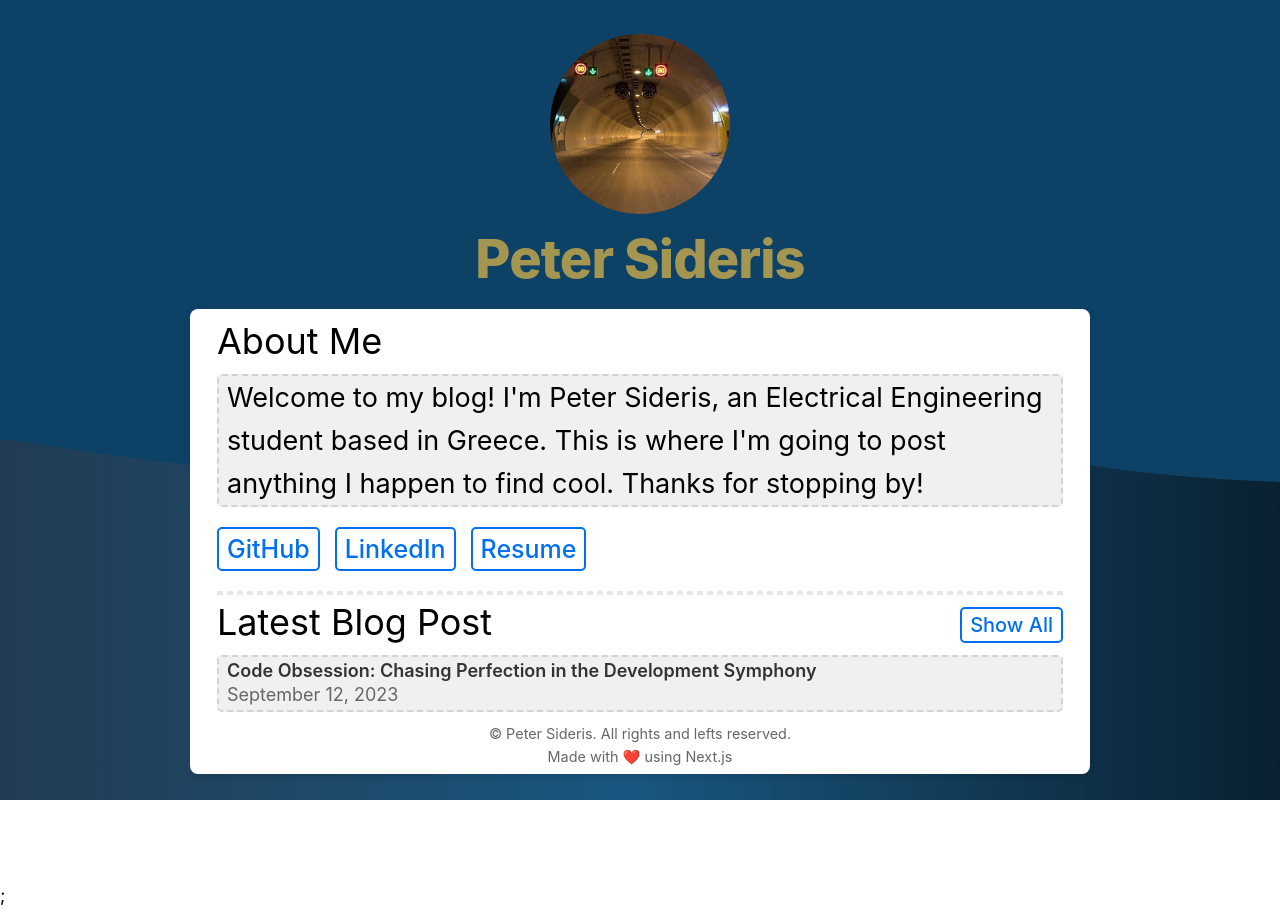
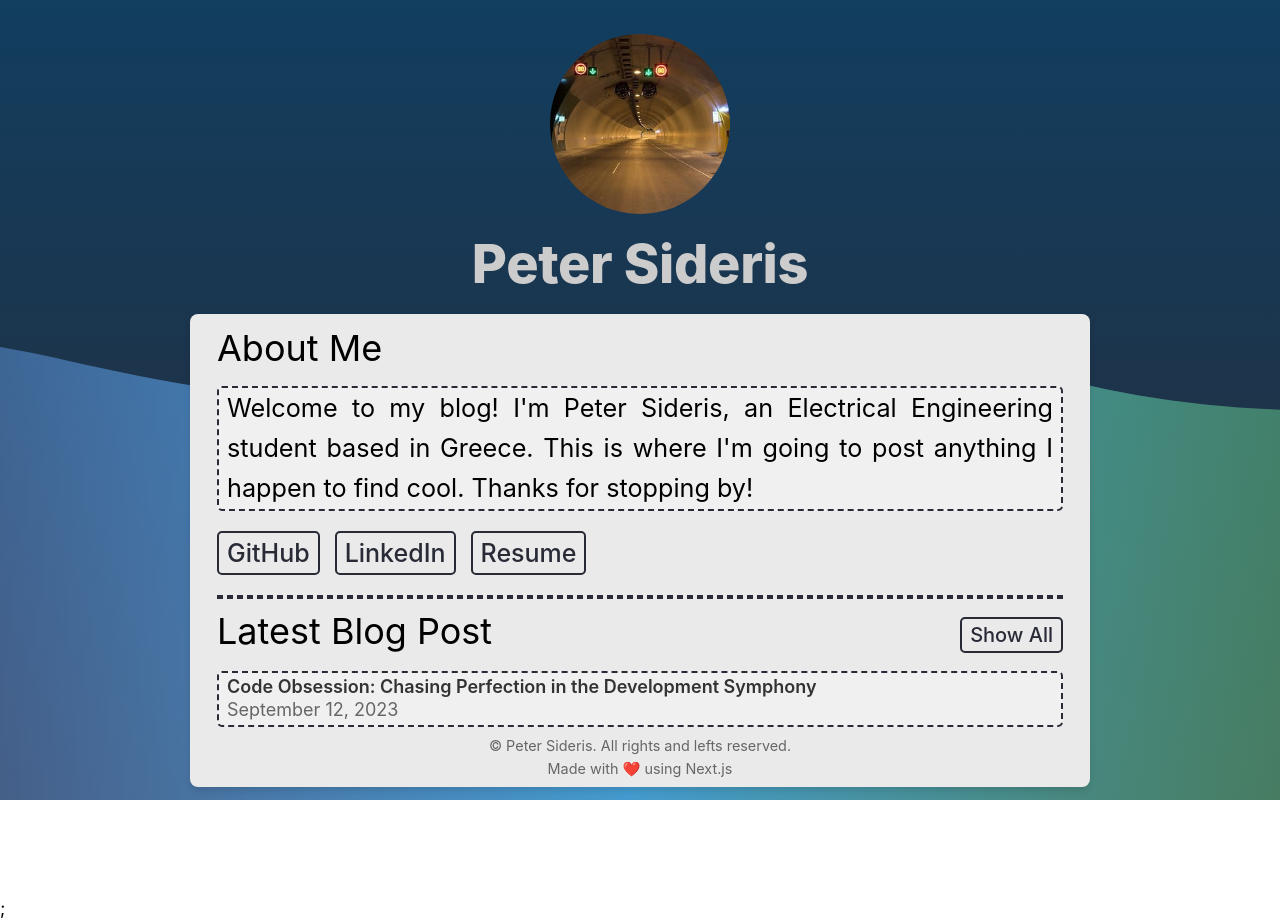
Before and after one commit to petersid2022/petrside, a Next.js app: page / in a window 1280 px wide. Built offline with nearby package versions, Linux system fonts and the light colour scheme.

Commit message:
fix: minor website look redesign

```diff
--- a/components/BackgroundSVG.tsx
+++ b/components/BackgroundSVG.tsx
@@ -17,14 +17,21 @@ const BackgroundSVG: React.FC = () => {
     >
       <defs>
         <linearGradient id="bg">
-            <stop offset="0%" style={{ stopColor: '#282A36' }} />
-            <stop offset="50%" style={{ stopColor: '#1A5780' }} />
-            <stop offset="100%" style={{ stopColor: '007ACC' }} />
+        {/*
+            <stop offset="0%" style={{ stopColor: '#282a36' }} />
+            <stop offset="50%" style={{ stopColor: '#1a1c26' }} />
+            <stop offset="100%" style={{ stopColor: '#3d3f4b' }} />
+            */}
+            	<stop offset="0%" style={{stopColor:'rgba(130, 158, 249, 0.06)'}} />
+				<stop offset="50%" style={{stopColor: 'rgba(76, 190, 255, 0.6)'}} />
+				<stop offset="100%" style={{stopColor: 'rgba(115, 209, 72, 0.2)'}} />
+
         </linearGradient>
         <path
           id="wave"
           fill="url(#bg)"
-            d="M-363.852,502.589c0,0,236.988-41.997,505.475,0 s371.981,38.998,575.971,0s293.985-39.278,505.474,5.859s493.475,48.368,716.963-4.995v560.106H-363.852V502.589z"
+                      d="M-363.852,402.589c0,0,236.988-61.997,505.475,0 s371.981,58.998,575.971,0s293.985-59.278,505.474,8.859s493.475,68.368,716.963-6.995v760.106H-363.852V402.589z"
+                    //d="M-363.852,402.589c0,0,236.988-61.997,505.475,0 s371.981,58.998,575.971,0s293.985-59.278,505.474,8.859s493.475,68.368,716.963-6.995v760.106H-363.852V402.589z"
         />
       </defs>
       <g>
--- a/pages/index.tsx
+++ b/pages/index.tsx
@@ -57,6 +57,7 @@ export default function Home({ allPostsData }: HomeProps) {
                 <div style={{ height: '10px', visibility: 'hidden' }}></div>
                 <div style={{ height: '10px', visibility: 'hidden' }}></div>
                 <hr />
+                <div style={{ height: '6px', visibility: 'hidden' }}></div>
                 <div style={{ height: '10px', visibility: 'hidden' }}></div>
                 {/*<div style={{marginTop:'-2.2px'}} className={utilStyles.latestPostContainer}>*/}
                 <div style={{marginTop:'-4.2px'}} className={utilStyles.latestPostContainer}>
@@ -68,6 +69,7 @@ export default function Home({ allPostsData }: HomeProps) {
                 </div>
                 {/*<div style={{ height: '7.8px', visibility: 'hidden' }}></div>*/}
                 <div style={{ height: '7.8px', visibility: 'hidden' }}></div>
+                <div style={{ height: '6px', visibility: 'hidden' }}></div>
                 <ul className={utilStyles.postList}>
                     <li className={utilStyles.postItem} key={latestPost.id}>
                     <Link style={{textDecoration:'none'}} href={`/posts/${latestPost.id}`}>
@@ -80,7 +82,7 @@ export default function Home({ allPostsData }: HomeProps) {
                     </Link>
                     </li>
                 </ul>
-                <div style={{ height: '10px', visibility: 'hidden' }}></div>
+                <div style={{ height: '7px', visibility: 'hidden' }}></div>
                 <footer className={utilStyles.footer}>
                     <p>© Peter Sideris. All rights and lefts reserved.</p>
                     <Link style={{ display:'inline-block', color: '#666'}} href={"https://github.com/petersid2022/petrside"} target="_blank" rel="noopener noreferrer">
--- a/styles/global.css
+++ b/styles/global.css
@@ -40,7 +40,7 @@ img {
 }
 
 hr {
-  color: #333; /* Change the line color */
+  border-color: #282a36; /* Change the line color */
   border-width: 2px; /* Adjust the line thickness */
   border-style: dashed; /* Change the line style (e.g., dashed, dotted, solid) */
 }
@@ -53,6 +53,6 @@ hr {
 }
 
 ::-webkit-scrollbar-thumb {
-  background-color: #0070f9; /* Color of the scrollbar thumb */
+  background-color: #282a36; /* Color of the scrollbar thumb */
   border-radius: 0px; /* Rounded corners for the thumb */
 }
--- a/styles/utils.module.css
+++ b/styles/utils.module.css
@@ -10,12 +10,12 @@
 
 .TEST {
   font-size: 3rem;
-  line-height: 1.2;
+  line-height: 50px;
   font-weight: 800;
-  letter-spacing: -0.05rem;
-  margin-top: 0.7rem;
-  margin-bottom: 1rem;
-color: #A49551;
+  letter-spacing: -0.02rem;
+  margin: 25px 0px;
+/*color: #EAEAEA;*/
+  color: #CCCCCC;
 }
 
 .headingXl {
@@ -41,7 +41,6 @@ color: #A49551;
         text-decoration-thickness: 1px;
     */
   font-size: 2rem;
-  line-height: 1.4;
   margin-bottom: 0px;
   margin-top: -1.65rem;
 }
@@ -100,24 +99,25 @@ color: #A49551;
 
 .introSection {
   padding: 2rem 1.5rem;
-  background-color: #fff;
+  background-color: #EAEAEA;
   border-radius: 8px;
   box-shadow: 0px 4px 6px rgba(0, 0, 0, 0.1);
 }
 
 .introSectionAllPosts {
   padding-top: 1rem;
-  padding-left: 2rem;
-  padding-right: 2rem;
+  padding-left: 1.5rem;
+  padding-right: 1.5rem;
   padding-bottom: 1rem;
-  background-color: #F5F5F5;
+  background-color: #EAEAEA;
   border-radius: 8px;
   box-shadow: 0px 4px 6px rgba(0, 0, 0, 0.1);
 }
 
 .introText {
   margin: 0px 0px;
-  font-size: 1.5rem;
+  font-size: 1.4rem;
+  text-align: justify;
 }
 
 .socialLinks {
@@ -128,7 +128,7 @@ color: #A49551;
 .showlinksBorder {
     font-weight: 500;
     font-size: 25px;
-    border: 2px solid #0070f3;
+    border: 2px solid #282a36;
     padding: 0px 8px;
     border-radius: 5px;
     transition: background-color 0.3s, color 0.3s, border-color 0.3s; /* Add smooth transitions for color, background, and border */
@@ -136,14 +136,14 @@ color: #A49551;
     text-align: center; /* Center the text horizontally */
     width: auto; /* Let the button adjust its width based on content */
     background-color: transparent; /* Make the background transparent by default */
-    color: #0070f3; /* Set the default text color */
+    color: #282a36; /* Set the default text color */
     text-decoration: none;
 }
 
 .showlinksBorder:hover {
     color: #fff; /* Change the text color on hover */
-    background-color: #0070f3; /* Fill the button with a background color on hover */
-    border-color: #0070f3; /* Change the border color on hover */
+    background-color: #282a36; /* Fill the button with a background color on hover */
+    border-color: #282a36; /* Change the border color on hover */
 }
 
 .showlinksBorder:focus {
@@ -198,7 +198,7 @@ color: #A49551;
   color: #666;
   text-align: center;
   font-size: 0.8rem;
-  margin-bottom: -1.65rem;
+  margin-bottom: -29px;
 }
 
 .content {
@@ -217,10 +217,10 @@ color: #A49551;
 .showAllLink {
     margin-top: 2px;
     text-decoration: none;
-    color: #0070f3;
+    color: #282a36;
     font-weight: 500;
     font-size: 20px;
-    border: 2px solid #0070f3;
+    border: 2px solid #282a36;
     padding: 0px 8px;
     border-radius: 5px;
     transition: background-color 0.3s, color 0.3s, border-color 0.3s; /* Add smooth transitions for color, background, and border */
@@ -232,8 +232,8 @@ color: #A49551;
 
 .showAllLink:hover {
     color: #fff; /* Change the text color on hover */
-    background-color: #0070f3; /* Fill the button with a background color on hover */
-    border-color: #0070f3; /* Change the border color on hover */
+    background-color: #282a36; /* Fill the button with a background color on hover */
+    border-color: #282a36; /* Change the border color on hover */
 }
 
 .showAllLink:focus {
@@ -284,7 +284,7 @@ color: #A49551;
 }
 
 .SoftBorderAroundAbout {
-    border: 2px dashed #d3d3d3;
+    border: 2px dashed #282a36;
     padding: 0px 8px;
     border-radius: 5px;
     width: auto;
@@ -293,7 +293,7 @@ color: #A49551;
 }
 
 .SoftBorderAroundLatestPost {
-    border: 2px dashed #d3d3d3;
+    border: 2px dashed #282a36;
     padding: 0px 8px;
     border-radius: 5px;
     width: auto;
@@ -331,7 +331,7 @@ position: fixed;
   height: 100%;
   box-sizing: border-box;
   display: block;
-  background-color: #0e4166;
-  background-image: linear-gradient(to bottom, rgba(14, 65, 102, 0.86), #0e4166);
+  background-color: #282A36;
+  background-image: linear-gradient(to bottom, rgba(14, 65, 102, 0.86), #282A36);
   z-index: -1;
 }
```
Lines whose indentation alone changed are shown as unchanged.
